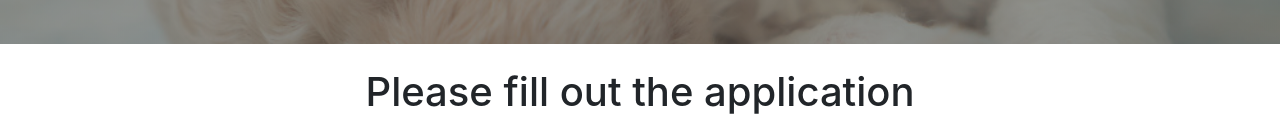
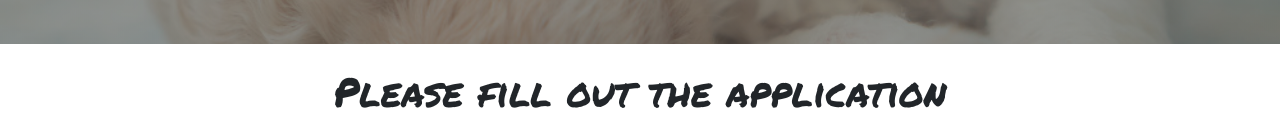
Before and after one commit to benklinton/Soffe-Doodles, a React (Create React App) app: page /application in a window 1280 px wide. Shown: the part 433-571 px from the top of the page. Built offline with nearby package versions, Linux system fonts and the light colour scheme; grey boxes are pictures that could not be loaded.

Commit message:
updated font link and added font style to application page

```diff
--- a/public/index.html
+++ b/public/index.html
@@ -28,7 +28,7 @@
     <link rel="stylesheet" href="https://stackpath.bootstrapcdn.com/bootstrap/4.5.2/css/bootstrap.min.css">
 
     <!--Font Family Link-->
-    <link href="https://fonts.googleapis.com/css2?family=Amatic+SC&family=Indie+Flower&family=Oswald&family=Permanent+Marker&display=swap" rel="stylesheet">
+    <link href="https://fonts.googleapis.com/css2?family=Amatic+SC&family=Indie+Flower&family=Permanent+Marker&display=swap" rel="stylesheet">
 
     <!--Font Awesome CDN-->
     <script src="https://use.fontawesome.com/releases/v5.13.0/js/all.js"></script>
--- a/src/components/form/index.js
+++ b/src/components/form/index.js
@@ -6,7 +6,7 @@ function FormLayout() {
     return (
         <Container className="contain">
             <div>
-                <h1 className='mt-4 mb-4' style={{textAlign:'center'}}>Please fill out the application</h1>
+                <h1 className='mt-4 mb-4 font-1' style={{textAlign:'center'}}>Please fill out the application</h1>
             </div>
             <iframe src="https://docs.google.com/forms/d/e/1FAIpQLSeyRRZ1KzUw_C5csh0RHAUk5dPEdAkdyJH5Viey_SEpAwXdTw/viewform?embedded=true" width="640" height="1170" frameborder="0" marginheight="0" marginwidth="0" id="frame" xs={'auto'} title='Application'>Loading…</iframe>
         </Container>
```
